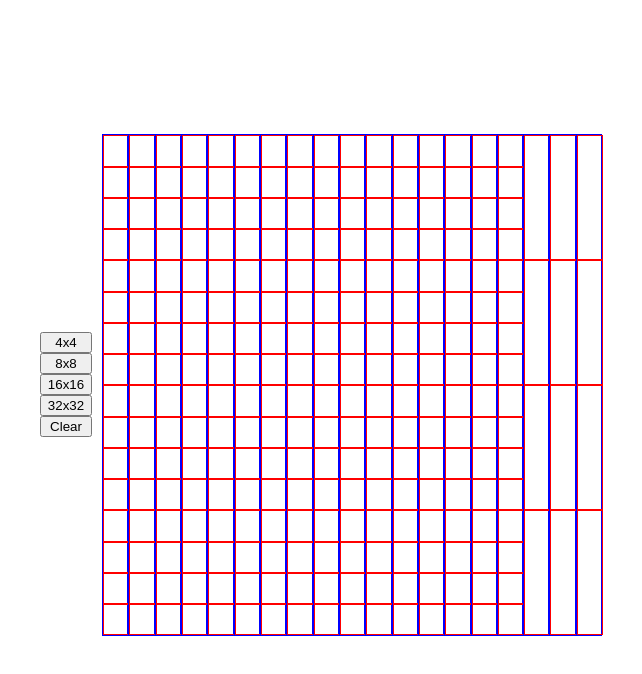
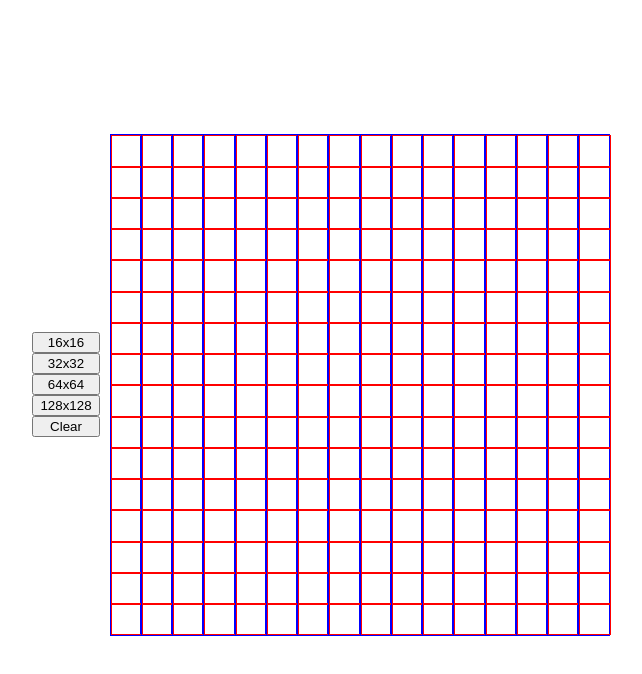
Before and after one commit to ChristianSasana/etch-a-sketch, a plain HTML site: page index.html in a window 1280 px wide. Both pictures are taken after a click on the button "16x16". Shown: the whole page, without its empty margins (314-956 px from the left). Drawn offline with Linux system fonts and the light colour scheme.

Commit message:
Added different grid sizes

```diff
--- a/index.html
+++ b/index.html
@@ -10,10 +10,10 @@
 
 <body>
   <div class="buttonContainer">
-    <button id="btn4">4x4</button>
-    <button id="btn8">8x8</button>
-    <button id="btn16">16x16</button>
-    <button id="btn32">32x32</button>
+    <button id="btn4">16x16</button>
+    <button id="btn8">32x32</button>
+    <button id="btn16">64x64</button>
+    <button id="btn32">128x128</button>
     <button id="clearBtn">Clear</button>
   </div>
   <div id="container">
--- a/script.js
+++ b/script.js
@@ -1,4 +1,8 @@
 const container = document.querySelector("#container");
+const btn4 = document.querySelector("#btn4");
+const btn8 = document.querySelector("#btn8");
+const btn16 = document.querySelector("#btn16");
+const btn32 = document.querySelector("#btn32");
 function createGrid() {
     for (let i = 0; i < 16; i++) {
     const row = document.createElement("div");
@@ -13,21 +17,18 @@ function createGrid() {
 
 }
 function removeGrid() {
-    const rows = document.querySelector(".row");
+    const rows = document.querySelectorAll(".row");
     rows.forEach((row) => {
-        container.removeChild(rows)
+        row.remove()
         const column = row.querySelectorAll(".column");
-        container.removeChild(rows);
         column.forEach((col) => {
-            container.removeChild(column);
+            col.remove();
         })
     })
 
 }
 
-document.addEventListener("DOMContentLoaded", (event) => {
-    createGrid();
-
+function etchGrid() {
     const rows = document.querySelectorAll(".row")
     rows.forEach((row) => {
         const column = row.querySelectorAll(".column");
@@ -38,15 +39,27 @@ document.addEventListener("DOMContentLoaded", (event) => {
         });
         });
     })
+}
+
+document.addEventListener("DOMContentLoaded", (event) => {
+    createGrid();
+    etchGrid();
+    btn4.addEventListener("click", function(){
+        removeGrid();
+        for (let i = 0; i < 16; i++) {
+            const row = document.createElement("div");
+            row.classList.add("row");
+            container.appendChild(row);
+            for (let j = 0; j < 16; j++) {
+                const column = document.createElement("div");
+                column.classList.add("column");
+                row.appendChild(column);
+            }
+        }
+    etchGrid();
     })
-
-
-// const btn4 = document.querySelector("#btn4");
-const btn8 = document.querySelector("#btn8");
-// const btn16 = document.querySelector("#btn16");
-// const btn32 = document.querySelector("#btn32");
-
-function firstButton() {
+    btn8.addEventListener("click", function() {
+        removeGrid();
         for (let i = 0; i < 32; i++) {
         const row = document.createElement("div");
         row.classList.add("row");
@@ -57,52 +70,38 @@ function firstButton() {
             row.appendChild(column);
             }
         }
-}
-
-
-btn8.addEventListener("click", function() {
+    etchGrid();
+    });
+    btn16.addEventListener("click", function() {
         removeGrid();
-    // for (let i = 0; i < 32; i++) {
-    // const row = document.createElement("div");
-    // row.classList.add("row");
-    // container.appendChild(row);
-    // for(let j = 0; j < 32; j++) {
-    //     const column = document.createElement("div");
-    //     column.classList.add("column");
-    //     row.appendChild(column);
-    // }
-    // }
-});
-
-btn16.addEventListener("click", function() {
-    for (let i = 0; i < 3; i++) {
+        for (let i = 0; i < 64; i++) {
             const row = document.createElement("div");
             row.classList.add("row");
             container.appendChild(row);
-    for(let j = 0; j < 4; j++) {
+            for (let j = 0; j < 32; j++) {
                 const column = document.createElement("div");
                 column.classList.add("column");
                 row.appendChild(column);
             }
         }
-});
-
+        etchGrid();
+    })
     btn32.addEventListener("click", function() {
-    for (let i = 0; i < 7; i++) {
+        removeGrid();
+        for (let i = 0; i < 128; i++) {
             const row = document.createElement("div");
             row.classList.add("row");
             container.appendChild(row);
-    for(let j = 0; j < 8; j++) {
+            for (let j = 0; j < 128; j++) {
                 const column = document.createElement("div");
                 column.classList.add("column");
                 row.appendChild(column);
             }
         }
-});
+        etchGrid();
+    })
 
-function clearGrid() {
-    document.getElementById(container).innerHTML = " ";
-}
+})
 
 const clearBtn = document.getElementById("clearBtn");
 
```
Lines whose indentation alone changed are shown as unchanged.
